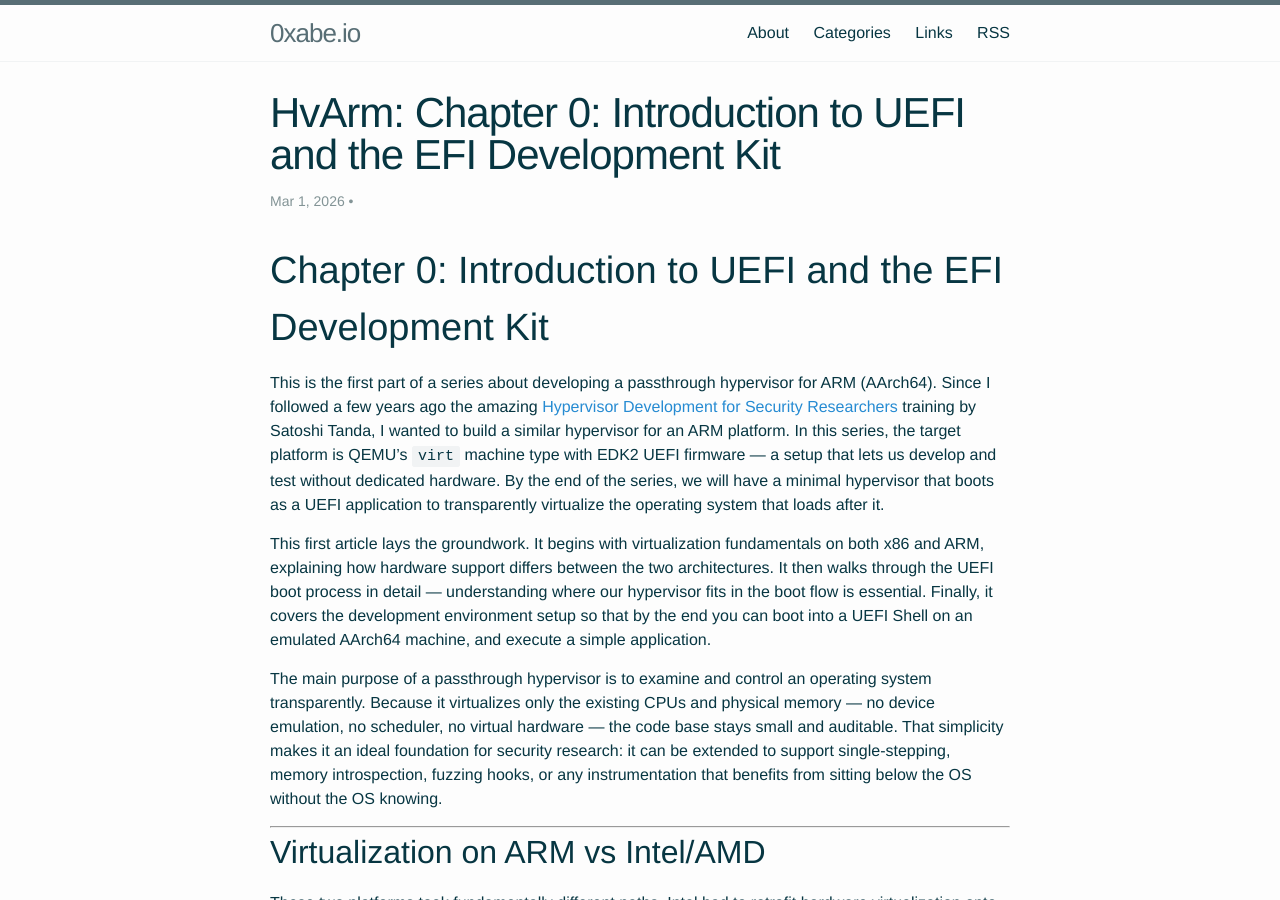
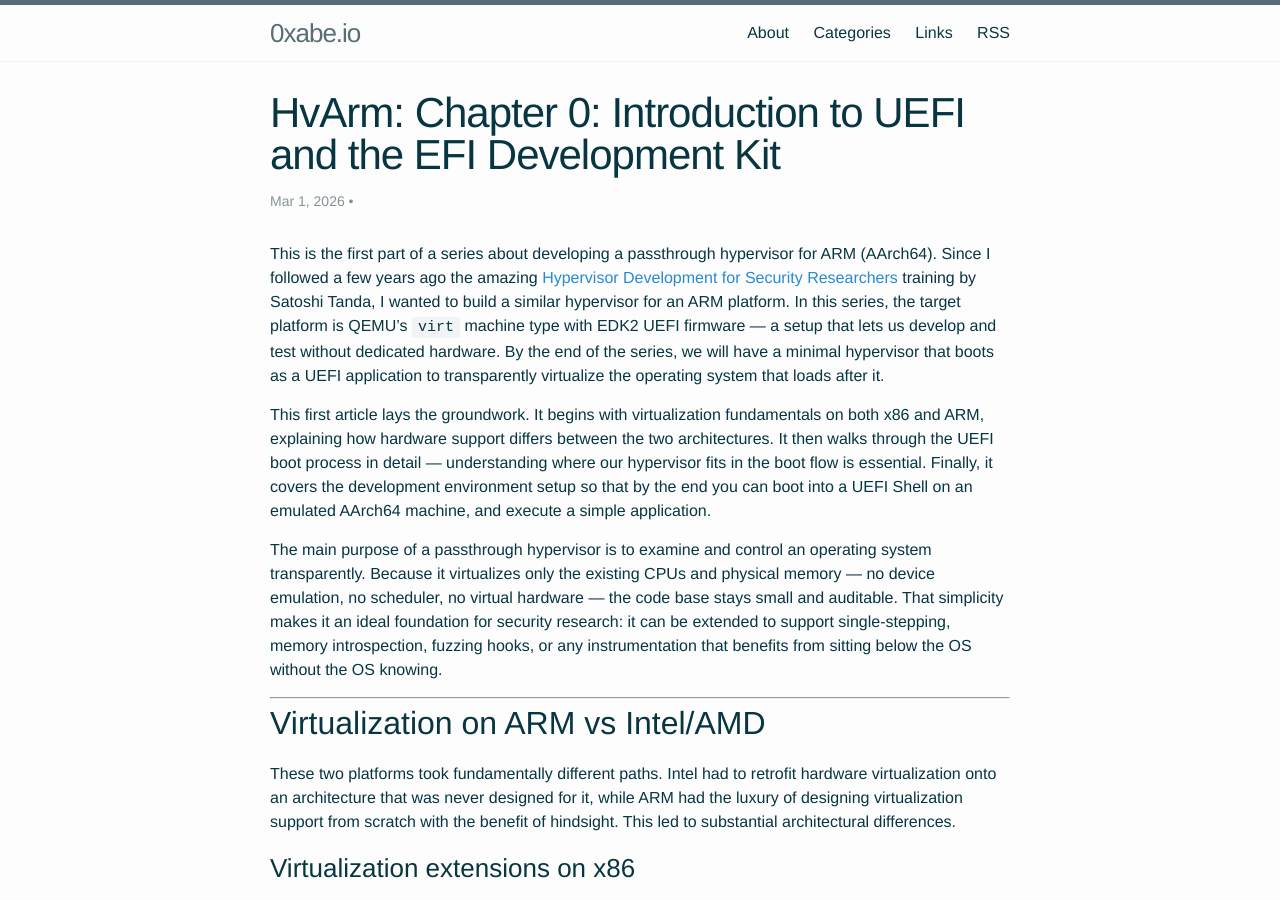
Before and after one commit to 0xabe-io/0xabe-io.github.io, a Jekyll site: the page built from _posts/2026-03-01-HvArm-Chapter-0.md, in a window 1280 px wide and 900 px high. Built offline with Jekyll 4.4.1, drawn with Linux system fonts in a browser that asks for light colours; comment, search, counter and statistics services are not loaded.

Commit message:
HvArm: Chapter 0: fixed the title

```diff
--- a/_posts/2026-03-01-HvArm-Chapter-0.md
+++ b/_posts/2026-03-01-HvArm-Chapter-0.md
@@ -4,8 +4,6 @@ title: "HvArm: Chapter 0: Introduction to UEFI and the EFI Development Kit"
 date: 2026-03-01 01:00
 categories: research virtualization ARM aarch64 UEFI hypervisor
 ---
-
-# Chapter 0: Introduction to UEFI and the EFI Development Kit
 
 This is the first part of a series about developing a passthrough hypervisor for ARM (AArch64). Since I followed  a few years ago the amazing [Hypervisor Development for Security Researchers](https://tandasat.github.io/Hypervisor_Development_for_Security_Researchers.html) training by Satoshi Tanda, I wanted to build a similar hypervisor for an ARM platform. In this series, the target platform is QEMU's `virt` machine type with EDK2 UEFI firmware — a setup that lets us develop and test without dedicated hardware. By the end of the series, we will have a minimal hypervisor that boots as a UEFI application to transparently virtualize the operating system that loads after it.
 
```
